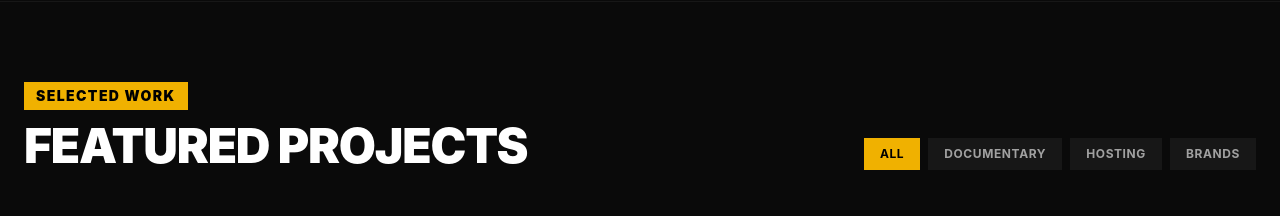
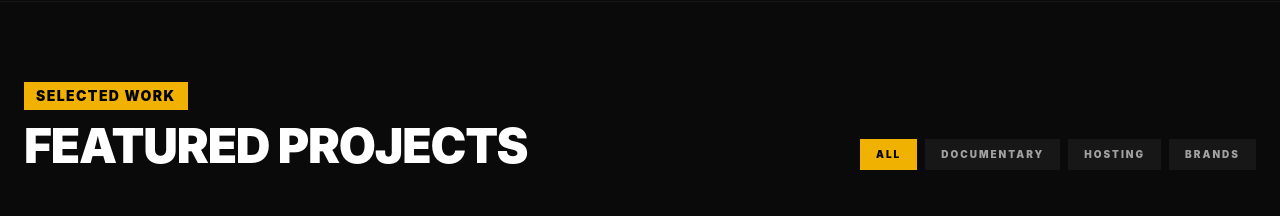
Before and after one commit to hfqhi/storyfirst-ph, a React (Vite) app: page / in a window 1280 px wide. Shown: the part 2380-2596 px from the top of the page. Built offline with nearby package versions, Linux system fonts and the light colour scheme; grey boxes are pictures that could not be loaded.

Commit message:
feat(gallery): convert cards to hyperlinks, apply micro-typography to badges, and update filters

```diff
--- a/src/components/ProjectsGallery.jsx
+++ b/src/components/ProjectsGallery.jsx
@@ -29,7 +29,7 @@ export default function ProjectsGallery() {
             <button
               key={cat}
               onClick={() => setFilter(cat)}
-              className={`px-4 py-2 text-xs font-bold uppercase tracking-wider transition-all ${
+              className={`px-4 py-2 text-[10px] font-black uppercase tracking-[0.2em] transition-all ${
                 filter === cat
                   ? "bg-yellow-500 text-black"
                   : "bg-neutral-200 dark:bg-neutral-900 text-neutral-600 dark:text-neutral-400 hover:text-neutral-950 dark:hover:text-white"
```
